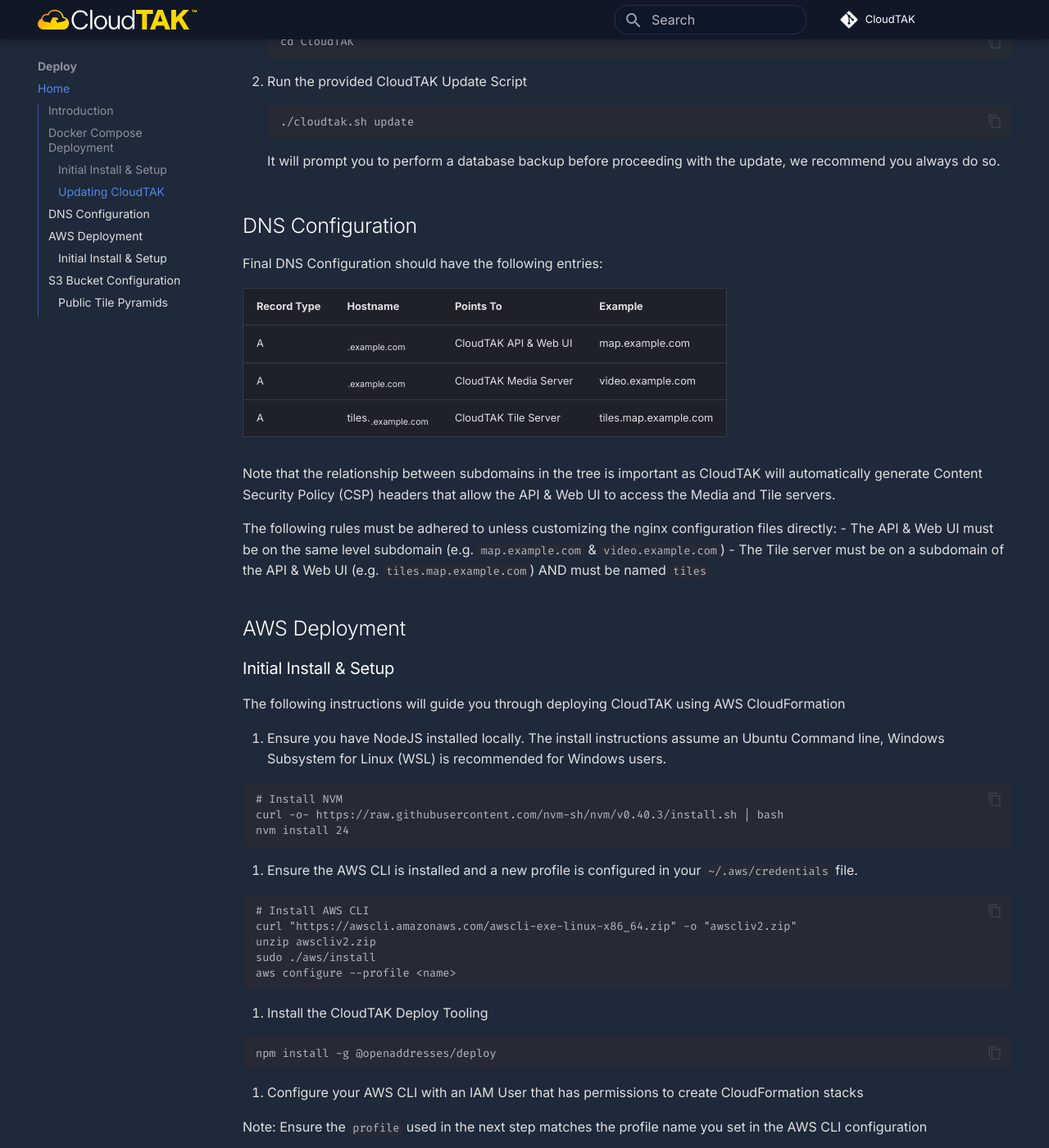
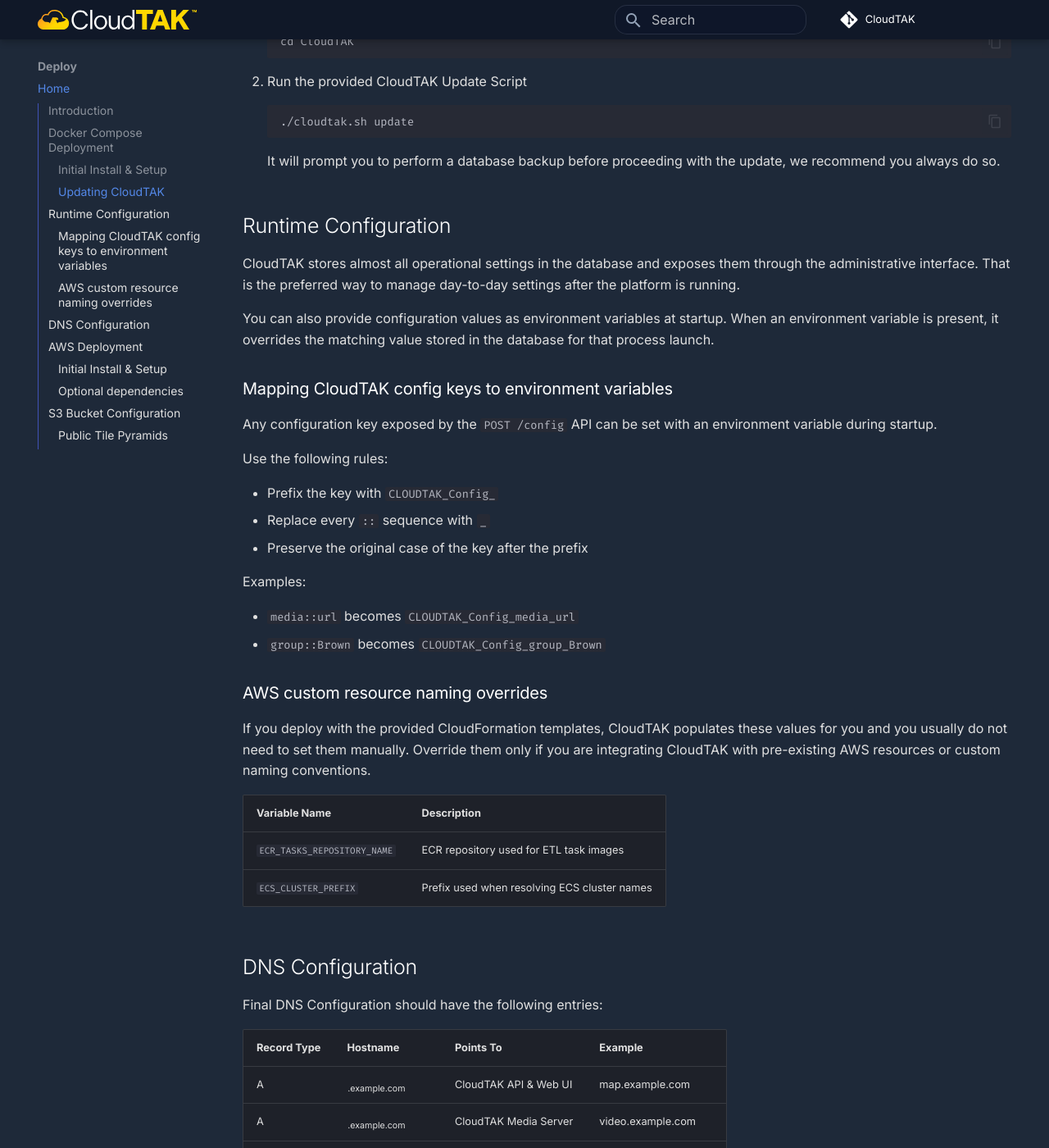
Before and after one commit to dfpc-coe/CloudTAK-Docs, an MkDocs documentation site: the page built from docs/deploy.md, in a window 1280 px wide and 1400 px high, scrolled down 1899 px. Shown: the whole window at 82% size. Built offline with MkDocs 1.6.1 and Material for MkDocs 9.7.7, drawn with Linux system fonts in a browser that asks for light colours; comment, search, counter and statistics services are not loaded; some of the changed text lies outside the part shown.

Commit message:
Add Runtime Configuration Section

````diff
--- a/docs/deploy.md
+++ b/docs/deploy.md
@@ -94,6 +94,39 @@
 
     It will prompt you to perform a database backup before proceeding with the update, we recommend you always do so.
 
+## Runtime Configuration
+
+CloudTAK stores almost all operational settings in the database and exposes them through the administrative interface.
+That is the preferred way to manage day-to-day settings after the platform is running.
+
+You can also provide configuration values as environment variables at startup. When an environment variable is present,
+it overrides the matching value stored in the database for that process launch.
+
+### Mapping CloudTAK config keys to environment variables
+
+Any configuration key exposed by the `POST /config` API can be set with an environment variable during startup.
+
+Use the following rules:
+
+- Prefix the key with `CLOUDTAK_Config_`
+- Replace every `::` sequence with `_`
+- Preserve the original case of the key after the prefix
+
+Examples:
+
+- `media::url` becomes `CLOUDTAK_Config_media_url`
+- `group::Brown` becomes `CLOUDTAK_Config_group_Brown`
+
+### AWS custom resource naming overrides
+
+If you deploy with the provided CloudFormation templates, CloudTAK populates these values for you and you usually do not need to set them manually.
+Override them only if you are integrating CloudTAK with pre-existing AWS resources or custom naming conventions.
+
+| Variable Name               | Description |
+| --------------------------- | ----------- |
+| `ECR_TASKS_REPOSITORY_NAME` | ECR repository used for ETL task images |
+| `ECS_CLUSTER_PREFIX`        | Prefix used when resolving ECS cluster names |
+
 ## DNS Configuration
 
 Final DNS Configuration should have the following entries:
@@ -116,6 +149,13 @@
 ### Initial Install & Setup
 
 The following instructions will guide you through deploying CloudTAK using AWS CloudFormation
+
+Before you begin, make sure any prerequisite infrastructure required by your environment already exists.
+At minimum, CloudTAK expects a VPC and supporting networking stack where it can place ECS tasks and related resources.
+
+| Name             | Notes |
+| ---------------- | ----- |
+| `coe-vpc-<name>` | VPC, networking, and related AWS infrastructure for the deployment environment |
 
 
 1.  Ensure you have NodeJS installed locally. The install instructions assume an Ubuntu Command line, Windows
@@ -151,14 +191,14 @@
 deploy init
 ```
 
-6. Create a new folder to hold CloudTAK specific configuration
+5. Create a new folder to hold CloudTAK specific configuration
 
 ```
 mkdir -p ~/Development/dfpc-coe
 cd ~/Development/dfpc-coe
 ```
 
-5. Install the VPC Infrastructure
+6. Install the VPC Infrastructure
 
 Note: You must have an active Route53 Hosted Zone for the domain you plan to use with CloudTAK
 
@@ -174,24 +214,60 @@
 deploy create <stack-name> --profile <profile> --region <region>
 ```
 
-6. Install the CloudTAK Infrastructure
+7. Build and publish the CloudTAK container images
+
+CloudTAK ships with scripts to build the required images and push them to ECR.
+Run these commands from the root of the CloudTAK repository after you clone it.
+
+Make sure the target ECR repositories already exist and that your AWS credentials are available in the current shell,
+because the build process performs `aws ecr get-login-password` as part of the push flow.
+
+```sh
+cd ~/Development/dfpc-coe
+git clone git@github.com:dfpc-coe/CloudTAK
+cd CloudTAK
+npm install
+npm run build
+```
+
+8. Install the CloudTAK Infrastructure
 
 Note: The stack name must match the stack name used in the VPC deployment step.
 Each stack will be prefixed by the name of the git repository.
 
 ```
 cd ~/Development/dfpc-coe
-git clone git@github.com:dfpc-coe/CloudTAK
-cd CloudTAK
-npm install
-
 $(deploy env --profile <profile> --region <region>)
 Environment='<stack-name>' node bin/build.js
+
+deploy create <stack-name> --template cloudformation/webhooks.template.js --profile <profile> --region <region>
 deploy create <stack-name> --profile <profile> --region <region>
+deploy update <stack-name> --profile <profile> --region <region>
+deploy info <stack-name> --outputs --profile <profile> --region <region>
+deploy info <stack-name> --parameters --profile <profile> --region <region>
 
 ```
 
-7. Navigate to `https://map.<yourdomain>` to access the CloudTAK Web UI
+9. Navigate to `https://map.<yourdomain>` to access the CloudTAK Web UI
+
+The `webhooks` stack creates the API Gateway resources used for inbound ETL data events and internal webhook processing.
+
+If you prefer not to install `deploy` globally, the same commands can be run with `npx deploy ...` from the repository root.
+
+For a full list of supported actions, run:
+
+```sh
+deploy --help
+deploy info --help
+```
+
+### Optional dependencies
+
+The following components can be deployed later if your environment needs them:
+
+| Name              | Notes |
+| ----------------- | ----- |
+| `coe-media-<name>`| Media-server task definitions and supporting infrastructure |
 
 ## S3 Bucket Configuration
 
````
Also changed, not shown: docs/admin.md (+9 -9 lines).
